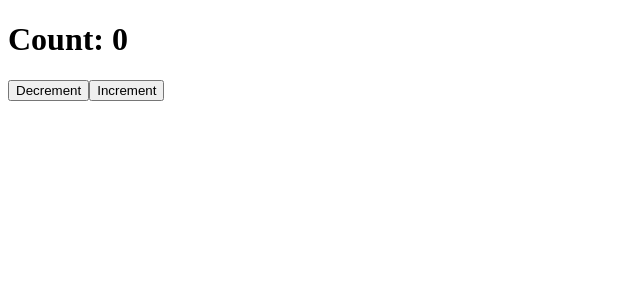
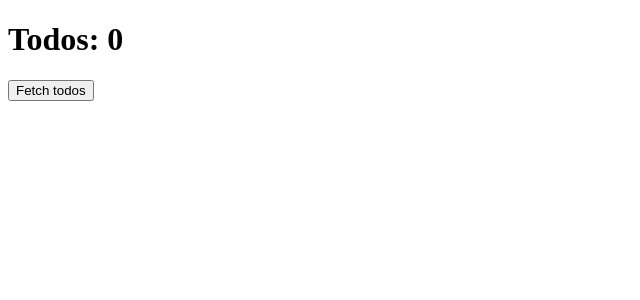
Before and after one commit to sikandar100/react-task, a React (Create React App) app: page / in a window 1280 px wide. Shown: the top 300 px of the page, without its empty margins (0-640 px from the left). Built offline with nearby package versions, Linux system fonts and the light colour scheme.

Commit message:
setup: redux thunk

```diff
--- a/config-overrides.js
+++ b/config-overrides.js
@@ -1,11 +1,11 @@
-const path = require("path")
+const path = require("path");
 
 module.exports = (config) => {
-
   Object.assign(config.resolve.alias, {
     components: path.resolve(__dirname, "src/components"),
-    stores: path.resolve(__dirname, "src/stores")
-  })
+    stores: path.resolve(__dirname, "src/stores"),
+    hooks: path.resolve(__dirname, "src/hooks"),
+  });
 
-  return config
-}
+  return config;
+};
--- a/src/components/App/index.tsx
+++ b/src/components/App/index.tsx
@@ -1,22 +1,36 @@
-import { FC } from "react";
-import { useDispatch, useSelector } from "react-redux";
-import store from "stores";
-import { decrement, increment } from "stores/actions";
+import { FC, useState } from "react";
 
-import { IState } from "stores/types";
+import styles from "./styles.module.css";
+
+import useAppSelector from "hooks/useAppSelector";
+import { fetchTodos } from "stores/actions";
+import useAppDispatch from "hooks/useAppDispatch";
 
 const App: FC = () => {
-  const count = useSelector((store: IState) => store.count);
-  const dispatch = useDispatch<typeof store.dispatch>();
+  const [loading, setLoading] = useState(false);
+  const [error, setError] = useState<Error | null>(null);
 
-  const onDecrement = () => dispatch(decrement());
-  const onIncrement = () => dispatch(increment());
+  const count = useAppSelector((store) => Object.keys(store.todos).length);
+  const dispatch = useAppDispatch();
+
+  const onFetch = async () => {
+    setLoading(true);
+    try {
+      await dispatch(fetchTodos());
+    } catch (ex) {
+      setError(ex as Error);
+    }
+    setLoading(false);
+  };
+
+  if (loading) return <div className={styles.loader} />;
+
+  if (error) return <b>{error}</b>;
 
   return (
     <div>
-      <h1>Count: {count}</h1>
-      <button onClick={onDecrement}>Decrement</button>
-      <button onClick={onIncrement}>Increment</button>
+      <h1>Todos: {count}</h1>
+      <button onClick={onFetch}>Fetch todos</button>
     </div>
   );
 };
--- /dev/null
+++ b/src/components/App/styles.module.css
@@ -0,0 +1,18 @@
+@keyframes spin {
+  0% {
+    transform: rotate(0deg);
+  }
+
+  100% {
+    transform: rotate(359deg);
+  }
+}
+
+.loader {
+  width: 32px;
+  height: 32px;
+  border-radius: 50%;
+  border: 8px solid grey;
+  border-right-color: pink;
+  animation: spin 0.1s linear 0s infinite;
+}
--- /dev/null
+++ b/src/hooks/useAppDispatch/index.ts
@@ -0,0 +1,6 @@
+import store from "stores";
+import { useDispatch } from "react-redux";
+
+const useAppDispatch = () => useDispatch<typeof store.dispatch>();
+
+export default useAppDispatch;
--- /dev/null
+++ b/src/hooks/useAppSelector/index.ts
@@ -0,0 +1,7 @@
+import { useSelector } from "react-redux";
+import { IState } from "stores/types";
+
+const useAppSelector = <Value>(selection: (state: IState) => Value) =>
+  useSelector(selection);
+
+export default useAppSelector;
--- a/src/stores/actions.ts
+++ b/src/stores/actions.ts
@@ -1,8 +1,17 @@
-import { EAction, IAction } from "./types";
+import { EAction, IAppDispatch, ITodo, ITodos } from "./types";
 
-export const increment = (): IAction => ({
-  type: EAction.INCREMENT,
-});
-export const decrement = (): IAction => ({
-  type: EAction.DECREMENT,
-});
+export const fetchTodos = () => async (dispatch: IAppDispatch) => {
+  const response: ITodo[] = await (
+    await fetch("https://jsonplaceholder.typicode.com/todos")
+  ).json();
+
+  const todos = response.reduce(
+    (pv, cv) => ({ ...pv, [cv.id]: cv }),
+    {} as ITodos
+  );
+
+  dispatch({
+    type: EAction.UPDATE,
+    payload: { todos },
+  });
+};
--- a/src/stores/index.ts
+++ b/src/stores/index.ts
@@ -1,27 +1,27 @@
+import produce from "immer";
 import { configureStore } from "@reduxjs/toolkit";
-import produce from "immer";
 import { EAction, IAction, IState } from "./types";
 
 const initialState: IState = {
-  count: 0,
+  todos: {},
 };
 
 const reducer = (state = initialState, action: IAction): IState => {
+  console.debug(state, action)
+
   const { type } = action;
   switch (type) {
-    case EAction.DECREMENT: {
+    case EAction.UPDATE: {
       return produce(state, (draft) => {
-        draft.count--;
+        const { payload: update } = action;
+        console.debug(update)
+        Object.assign(draft, update);
       });
     }
-    case EAction.INCREMENT: {
-      return produce(state, (draft) => {
-        draft.count++;
-      });
-    }
+
+    default:
+      return state;
   }
-
-  return state;
 };
 
 const store = configureStore({
--- a/src/stores/types.ts
+++ b/src/stores/types.ts
@@ -1,10 +1,24 @@
+import store from "stores";
+
+export interface ITodo {
+  id: string;
+  title: string;
+  userId: string;
+  completed: boolean;
+}
+export interface ITodos {
+  [id: string]: ITodo;
+}
+
 export interface IState {
-  count: number;
+  todos: ITodos;
 }
 export enum EAction {
-  INCREMENT = "INCREMENT",
-  DECREMENT = "DECREMENT",
+  UPDATE = "UPDATE",
 }
 export interface IAction {
   type: EAction;
+  payload: IState;
 }
+
+export type IAppDispatch = typeof store.dispatch;
```
